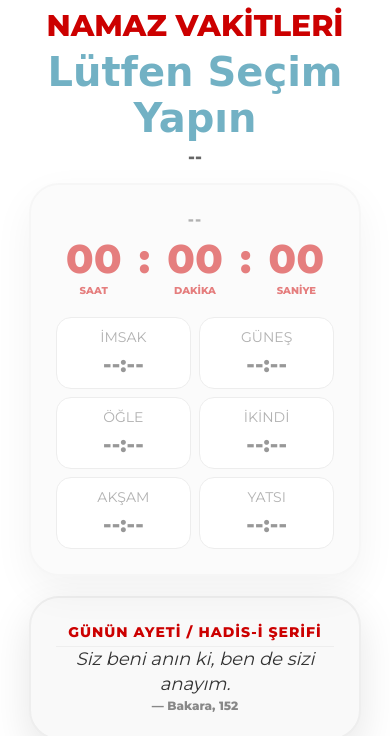
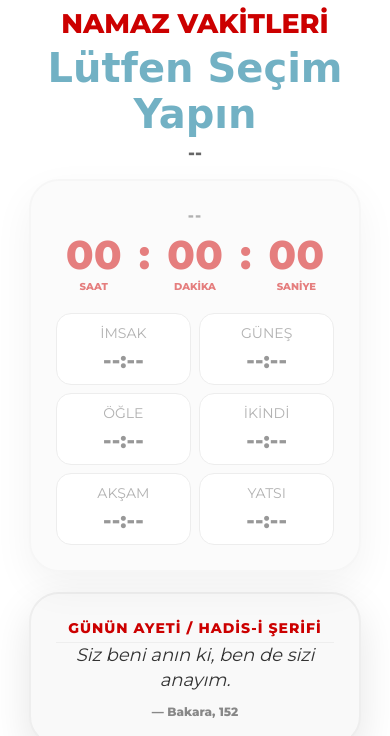
Before and after one commit to felipemelo1033-source/namaz-widget, a plain HTML site: page index.html in a window 390 px wide. Shown: the part 108-844 px from the top of the page. Drawn offline with Linux system fonts and the light colour scheme; a web font is replaced by a local one.

Commit message:
Update index.html

```diff
--- a/index.html
+++ b/index.html
@@ -6,7 +6,7 @@
     <link href="https://fonts.googleapis.com/css2?family=Montserrat:wght@400;800&family=Oregano&family=Pacifico&display=swap" rel="stylesheet">
 
     <style>
-        /* --- 1. GENEL SAYFA TASARIMI --- */
+        /* --- 1. TEMEL SAYFA AYARLARI --- */
         html, body {
             margin: 0; padding: 0; width: 100%; min-height: 100vh;
             background-color: white; font-family: 'Montserrat', sans-serif;
@@ -18,11 +18,11 @@
             flex-direction: column; align-items: center; padding: 20px; box-sizing: border-box;
         }
 
-        /* --- 2. LOGO VE BAŞLIKLAR --- */
+        /* --- 2. BAŞLIK VE LOGO TASARIMI --- */
         .logo-top { width: 450px; max-width: 60%; height: auto; margin-top: 10px; }
 
         .title-red {
-            color: #cc0000; font-size: clamp(30px, 6vw, 80px); font-weight: 800;
+            color: #cc0000; font-size: clamp(27px, 5.5vw, 77px); font-weight: 800;
             margin: 10px 0 5px 0; text-transform: uppercase; text-align: center;
         }
 
@@ -48,7 +48,7 @@
             background: #f9f9f9; color: #666; cursor: pointer; min-width: 200px;
         }
 
-        /* --- 4. COUNTER VE WIDGET TASARIMI --- */
+        /* --- 4. GERİ SAYIM (COUNTER) TASARIMI --- */
         .custom-widget {
             background: #f9f9f9; border-radius: 30px; padding: 25px;
             box-shadow: 0 15px 40px rgba(0,0,0,0.1); width: 95%; max-width: 1300px;
@@ -108,7 +108,7 @@
             font-size: clamp(16px, 3vw, 38px); font-weight: 800; color: #333;
         }
 
-        /* --- 6. AYET VE HADİS KUTUSU --- */
+        /* --- 6. AYET VE HADİS BÖLÜMÜ --- */
         #ayet-container { display: none; margin-top: 20px; text-align: center; }
 
         .ayet-label-box {
@@ -122,9 +122,9 @@
             font-size: 18px; color: #333; line-height: 1.4; word-wrap: break-word;
         }
 
-        #ayet-quelle { text-align: center; color: #888; font-weight: bold; font-size: 12px; }
+        #ayet-quelle { text-align: center; color: #888; font-weight: bold; font-size: 12px; margin-top: 10px; }
 
-        /* --- 7. BÜYÜK EKRANLAR İÇİN (TV/LAPTOP) --- */
+        /* --- 7. BÜYÜK EKRANLAR (TV / MONITOR) --- */
         @media screen and (min-width: 1200px) {
             #ayet-text { font-size: 38px; line-height: 1.2; }
             #ayet-quelle { font-size: 22px; }
@@ -132,7 +132,7 @@
             .container { justify-content: flex-start; gap: 10px; }
         }
 
-        /* --- 8. MOBİL EKRANLAR İÇİN --- */
+        /* --- 8. MOBİL EKRANLAR --- */
         @media (max-width: 768px) {
             .container { height: auto; min-height: 100vh; }
             .city-picker { flex-direction: column; align-items: center; }
@@ -222,7 +222,6 @@
         window.lastDate = "";
         const vakitNamen = ["İmsak", "Güneş", "Öğle", "İkindi", "Akşam", "Yatsı"];
 
-        // --- FONKSİYON: EYALETE GÖRE ŞEHİR LİSTESİNİ GÜNCELLEME ---
         function updateCities() {
             const state = document.getElementById('state-select').value;
             const citySelect = document.getElementById('city-select');
@@ -241,21 +240,25 @@
             }
         }
 
-        // --- FONKSİYON: VERİLERİ (JSON) ÇEKME VE GÜNCELLEME ---
         async function update() {
             const citySelect = document.getElementById('city-select');
             const pickerContainer = document.querySelector('.city-picker');
             const urlParams = new URLSearchParams(window.location.search);
 
-            // Admin veya Şehir parametresi varsa seçimi gizle
-            if (urlParams.has('admin') || urlParams.has('city')) { pickerContainer.style.display = 'none'; }
-
-            // İlk yükleme ayarları (URL -> LocalStorage)
+            // 1. ZORUNLU: URL PARAMETRESINI İLK SIRADA KONTROL ET
             if (!window.initialLoadDone) {
                 const urlCity = urlParams.get('city');
-                if (urlCity) { citySelect.value = urlCity; }
-                else if (localStorage.getItem('userCity')) { citySelect.value = localStorage.getItem('userCity'); }
+                if (urlCity) {
+                    citySelect.value = urlCity;
+                } else if (localStorage.getItem('userCity')) {
+                    citySelect.value = localStorage.getItem('userCity');
+                }
                 window.initialLoadDone = true;
+            }
+
+            // Seçim menüsünü gizle (Eğer şehir URL'de varsa)
+            if (urlParams.has('admin') || urlParams.has('city')) {
+                pickerContainer.style.display = 'none';
             }
 
             const city = citySelect.value;
@@ -264,7 +267,7 @@
             const ayetQuelle = document.getElementById('ayet-quelle');
             const cacheBuster = "?v=" + new Date().getTime();
 
-            // 1. Ayet ve Hadis Verilerini Çek
+            // 2. AYET VERİSİNİ ÇEK
             try {
                 const ayetRes = await fetch(`./data/ayetler.json${cacheBuster}`);
                 const ayetData = await ayetRes.json();
@@ -287,12 +290,18 @@
                 ayetText.innerText = "Ayet verileri yüklenemedi.";
             }
 
-            // 2. Namaz Vakti Verilerini Çek
-            if (!city) return;
+            // 3. VAKİT VERİLERİNİ ÇEK (Eğer şehir seçiliyse)
+            if (!city || city === "") {
+                document.getElementById('city-title').innerText = "Lütfen Seçim Yapın";
+                return;
+            }
 
             document.getElementById('main-widget').style.opacity = "1";
             localStorage.setItem('userCity', city);
-            document.getElementById('city-title').innerText = citySelect.options[citySelect.selectedIndex]?.text || city;
+
+            // Dropdown'dan isim al veya URL'deki ID'yi büyük yaz
+            const selectedText = citySelect.options[citySelect.selectedIndex]?.text;
+            document.getElementById('city-title').innerText = (selectedText && selectedText !== "Lütfen Şehir Seçin") ? selectedText : city;
 
             try {
                 const cityRes = await fetch(`./data/${city}.json${cacheBuster}`);
@@ -311,21 +320,17 @@
             }
         }
 
-        // --- FONKSİYON: VAKİTLERİ EKRANA YAZDIRMA VE SIRADAKİ VAKTİ BULMA ---
         function renderTimes(times, allData, now) {
             let next = null, nextIndex = -1;
 
             for (let i = 0; i < 6; i++) {
                 const [h, min] = times[i].split(':').map(Number);
                 const pDate = new Date(now); pDate.setHours(h, min, 0, 0);
-
                 if (!next && pDate > now) { next = pDate; nextIndex = i; }
-
                 document.getElementById('t-' + i).innerText = times[i];
                 document.getElementById('box-' + i).classList.remove('active');
             }
 
-            // Eğer bugün vakit kalmadıysa yarına (İmsak) geç
             if (!next) {
                 const tomorrow = new Date(now); tomorrow.setDate(tomorrow.getDate() + 1);
                 const tStr = `${String(tomorrow.getDate()).padStart(2, '0')}.${String(tomorrow.getMonth() + 1).padStart(2, '0')}.${tomorrow.getFullYear()}`;
@@ -335,7 +340,6 @@
                 }
             }
 
-            // Aktif vakti işaretle ve geri sayımı başlat
             if (nextIndex !== -1) {
                 document.getElementById('box-' + nextIndex).classList.add('active');
                 document.getElementById('next-vakit-name').innerText = vakitNamen[nextIndex] + " Vaktine";
@@ -343,7 +347,6 @@
             }
         }
 
-        // --- FONKSİYON: GERİ SAYIM SAYACI (TICKER) ---
         function startCountdown(target) {
             if (interval) clearInterval(interval);
             interval = setInterval(() => {
@@ -356,14 +359,13 @@
             }, 1000);
         }
 
-        // --- OTOMATİK TARIH KONTROLÜ (GÜN DÖNÜMÜ İÇİN) ---
+        // Dakikada bir gün değişimi kontrolü (Gece yarısı için)
         setInterval(() => {
             const n = new Date();
             const ds = `${String(n.getDate()).padStart(2, '0')}.${String(n.getMonth() + 1).padStart(2, '0')}.${n.getFullYear()}`;
             if (window.lastDate && window.lastDate !== ds) update();
         }, 60000);
 
-        // Uygulamayı başlat
         update();
     </script>
 </body>
```
